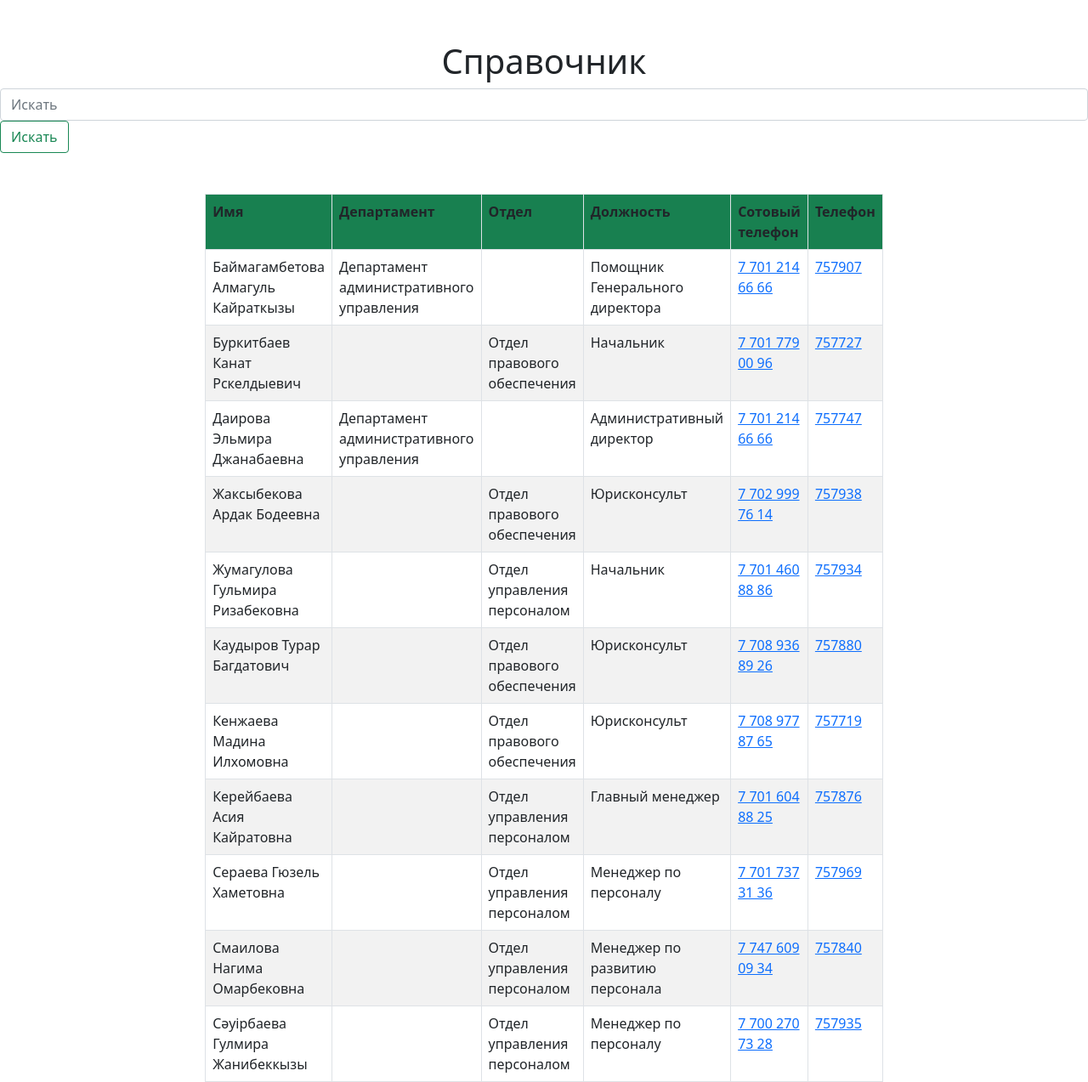
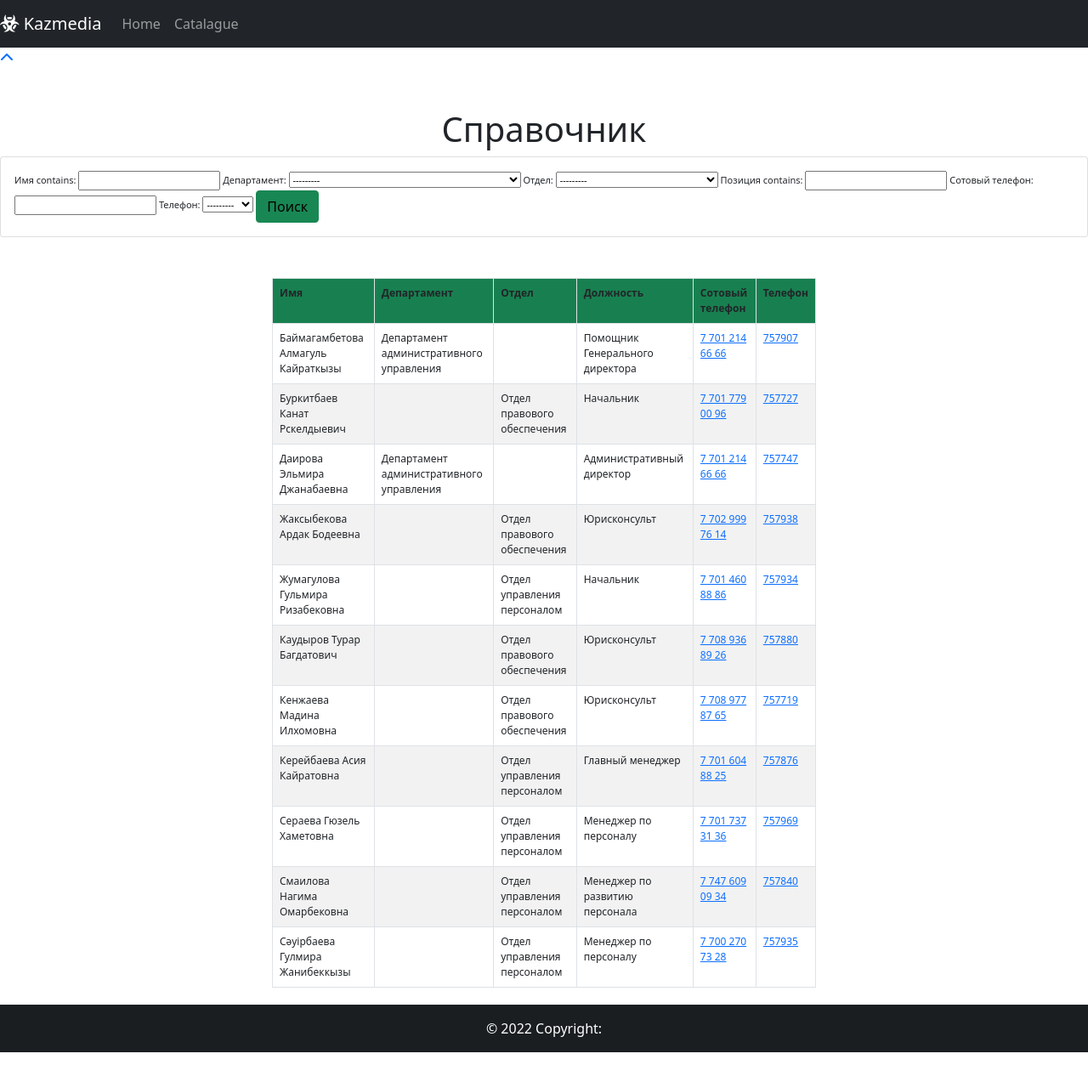
Before and after one commit to sazamat/kazmedia_contacts, a Django app: page /catalogue/ in a window 1280 px wide. Shown: the whole page at 85% size. After the commit the page ends 1238 px from the top, so only its background shows below. Run offline with Django 4.2, Linux system fonts and the light colour scheme; data comes from the database, SQL or seed files in the repository; both versions use the stored data as it was after the commit; some libraries are stand-ins or nearby versions.

Commit message:
Added design for navbar and footer, added homepage, installed the button "to top", using js,css

```diff
--- a/catalogue/admin.py
+++ b/catalogue/admin.py
@@ -25,7 +25,7 @@ admin.site.register(Phone, PhoneAdmin)
 
 class EmployeeAdmin(admin.ModelAdmin):
     list_display = ('name', 'department', 'is_published')
-    # search_fields = ('name', 'department')
+    search_fields = ('name', 'department__department')
     list_editable = ('is_published',)
     list_filter = ('division', 'department')
 
--- /dev/null
+++ b/catalogue/filters.py
@@ -0,0 +1,13 @@
+import django_filters
+from django_filters import CharFilter
+from .models import *
+
+
+class EmployeeFilter(django_filters.FilterSet):
+    name = CharFilter(field_name='name', lookup_expr='icontains')
+    position = CharFilter(field_name='position', lookup_expr='icontains')
+
+    class Meta:
+        model = Employee
+        fields = '__all__'
+        exclude = ['is_published']
--- /dev/null
+++ b/catalogue/static/js/script.js
@@ -0,0 +1,9 @@
+const toTop = document.querySelector(".to-top");
+
+window.addEventListener("scroll", () => {
+  if (window.pageYOffset > 200) {
+    toTop.classList.add("active");
+  } else {
+    toTop.classList.remove("active");
+  }
+})
--- /dev/null
+++ b/catalogue/templates/base.html
@@ -0,0 +1,73 @@
+{% load static %}
+<!DOCTYPE html>
+<html lang="en">
+<head>
+    <meta charset="UTF-8">
+    <meta http-equiv="X-UA-Compatible" content="IE=edge">
+    <meta name="viewport" content="width=device-width, initial-scale=1.0">
+    <title>{% block title %} Frontend {% endblock title %}</title>
+    <!-- Bootstrap5 CSS -->
+    <link href="https://cdn.jsdelivr.net/npm/bootstrap@5.0.2/dist/css/bootstrap.min.css" rel="stylesheet" integrity="sha384-EVSTQN3/azprG1Anm3QDgpJLIm9Nao0Yz1ztcQTwFspd3yD65VohhpuuCOmLASjC" crossorigin="anonymous">
+    <!-- FontAwsome -->
+    <link rel="stylesheet" href="https://use.fontawesome.com/releases/v5.15.4/css/all.css" integrity="sha384-DyZ88mC6Up2uqS4h/KRgHuoeGwBcD4Ng9SiP4dIRy0EXTlnuz47vAwmeGwVChigm" crossorigin="anonymous">
+
+    <link href={% static "img/favicon.ico" %} rel="shortcut icon">
+    <link rel="stylesheet" href="{% static 'css/style.css' %}">
+ <script src="https://kit.fontawesome.com/a54d2cbf95.js"></script>
+
+    <link href={% static "img/logo.ico" %} rel="shortcut icon">
+
+</head>
+<body>
+<div class="wrapper">
+
+
+
+    <header>
+        <nav class="navbar navbar-expand-lg navbar-dark bg-dark">
+  <a class="navbar-brand " href="#"><i class="fas fa-biohazard"></i>&nbsp;Kazmedia</a>
+  <button class="navbar-toggler" type="button" data-toggle="collapse" data-target="#navbarSupportedContent" aria-controls="navbarSupportedContent" aria-expanded="false" aria-label="Toggle navigation">
+    <span class="navbar-toggler-icon"></span>
+  </button>
+
+  <div class="collapse navbar-collapse" id="navbarSupportedContent">
+    <ul class="navbar-nav mr-auto">
+      <li class="nav-item active">
+        <a class="nav-link" href="{% url 'home' %}">Home <span class="sr-only">(current)</span></a>
+      </li>
+      <li class="nav-item">
+        <a class="nav-link" href="{% url 'catalogue' %}">Catalague</a>
+      </li>
+    </ul>
+  </div>
+        </nav>
+    </header>
+
+ <a href="#" class="to-top">
+    <i class="fas fa-chevron-up"></i>
+  </a>
+
+
+{% block content %} {% endblock content %}
+<!-- ============================================= END // Content Page ============================================= -->
+
+</div> <!-- End // Wrapper -->
+
+
+<!-- ======= Footer ======= -->
+<footer class="bg-dark text-center text-lg-start" id="footer" style="color: #fff;">
+    <div class="text-center p-3" style="background-color: rgba(0, 0, 0, 0.2);">
+        © 2022 Copyright:
+
+    </div>
+</footer>
+
+<!-- ======= JAVASCRIPT SECTION ======= -->
+<!-- Bootstrap JS -->
+<script src="https://code.jquery.com/jquery-3.3.1.slim.min.js" integrity="sha384-q8i/X+965DzO0rT7abK41JStQIAqVgRVzpbzo5smXKp4YfRvH+8abtTE1Pi6jizo" crossorigin="anonymous"></script>
+<script src="https://cdn.jsdelivr.net/npm/popper.js@1.14.7/dist/umd/popper.min.js" integrity="sha384-UO2eT0CpHqdSJQ6hJty5KVphtPhzWj9WO1clHTMGa3JDZwrnQq4sF86dIHNDz0W1" crossorigin="anonymous"></script>
+<script src="https://cdn.jsdelivr.net/npm/bootstrap@4.3.1/dist/js/bootstrap.min.js" integrity="sha384-JjSmVgyd0p3pXB1rRibZUAYoIIy6OrQ6VrjIEaFf/nJGzIxFDsf4x0xIM+B07jRM" crossorigin="anonymous"></script>
+<script src="{% static 'js/script.js' %}"></script>
+
+</body>
+</html>
--- a/catalogue/templates/contacts.html
+++ b/catalogue/templates/contacts.html
@@ -1,3 +1,6 @@
+{% extends 'base.html' %} {% block content %}
+{% load static %}
+
 <!DOCTYPE html>
 <html lang="en">
 <head>
@@ -9,14 +12,23 @@
 
 
 
+
+
     <h1 class="text-center mt-5">Справочник</h1>
 
-    <form action="" class="form-inline my-2 my-lg-0">
-        <input type="search" class="form-control mr-sm-2" placeholder="Искать" name="q" aria-label="search">
-        <button class="btn btn-outline-success my-2 my-sm-0" type="submit">Искать </button>
-    </form>
+  <div class="row">
+      <div class="col">
+          <div class="card card-body">
+              <form action="" method="get"
+              style="font-size: 11px">
+                  {{ myFilter.form }}
+                  <button class="btn btn-success ml-4 " type="submit" style="color: black">Поиск</button>
+              </form>
+          </div>
+      </div>
+  </div>
 
-        <table class="table table-bordered table-striped table-hover mt-5" style=" margin: auto; width: 50% !important;">
+        <table class="table table-bordered table-striped table-hover mt-5" style=" margin: auto; width: 50% !important;font-size: 12px; margin-bottom:20px;">
         <tr class="bg-success">
         <th>Имя</th>
         <th>Департамент</th>
@@ -26,11 +38,6 @@
         <th>Телефон</th>
         </tr>
             {% for contact in  contact_list %}
-
-
-{#               {{% if count == 0 %}#}
-
-{#               {% endif %} }#}
 
 
 
@@ -53,5 +60,8 @@
             </tr>
             {% endfor %}
         </table>
+
 </body>
 </html>
+
+{% endblock content %}
--- a/catalogue/views.py
+++ b/catalogue/views.py
@@ -3,15 +3,15 @@ from django.shortcuts import render
 from django.http import HttpResponse
 from .models import *
 from django.db.models import Q
+from .filters import EmployeeFilter
 
 
 def all_contacts(request):
-    if 'q' in request.GET:
-        q = request.GET["q"]
-        # contact_list = Employee.objects.filter(name__icontains=q)
-        multiple_q = Q(Q(name__icontains=q) | Q(cell__icontains=q) | Q(position__icontains=q))
-        contact_list = Employee.objects.filter(multiple_q)
-    else:
-        contact_list = Employee.objects.all()
+    contact_list = Employee.objects.all()
+    myFilter = EmployeeFilter(request.GET, queryset=contact_list)
+    contact_list = myFilter.qs
+    return render(request, 'contacts.html', {'contact_list': contact_list, 'myFilter': myFilter})
 
-    return render(request, 'contacts.html', {'contact_list': contact_list})
+
+def home(request):
+    return render(request, 'home.html')
--- a/kazmedia/urls.py
+++ b/kazmedia/urls.py
@@ -15,9 +15,11 @@ Including another URLconf
 """
 from django.contrib import admin
 from django.urls import path, include
+from catalogue import views
 
 urlpatterns = [
+    path('', views.home, name='home'),
     path('admin/', admin.site.urls),
-    path('catalogue/', include('catalogue.urls')),
+    path('catalogue/', views.all_contacts, name='catalogue'),
 
 ]
```
Also changed, not shown: catalogue/templates/home.html (added, +14 -0 lines), kazmedia/settings.py (+8 -1 lines), db.sqlite3, 2 other files.
